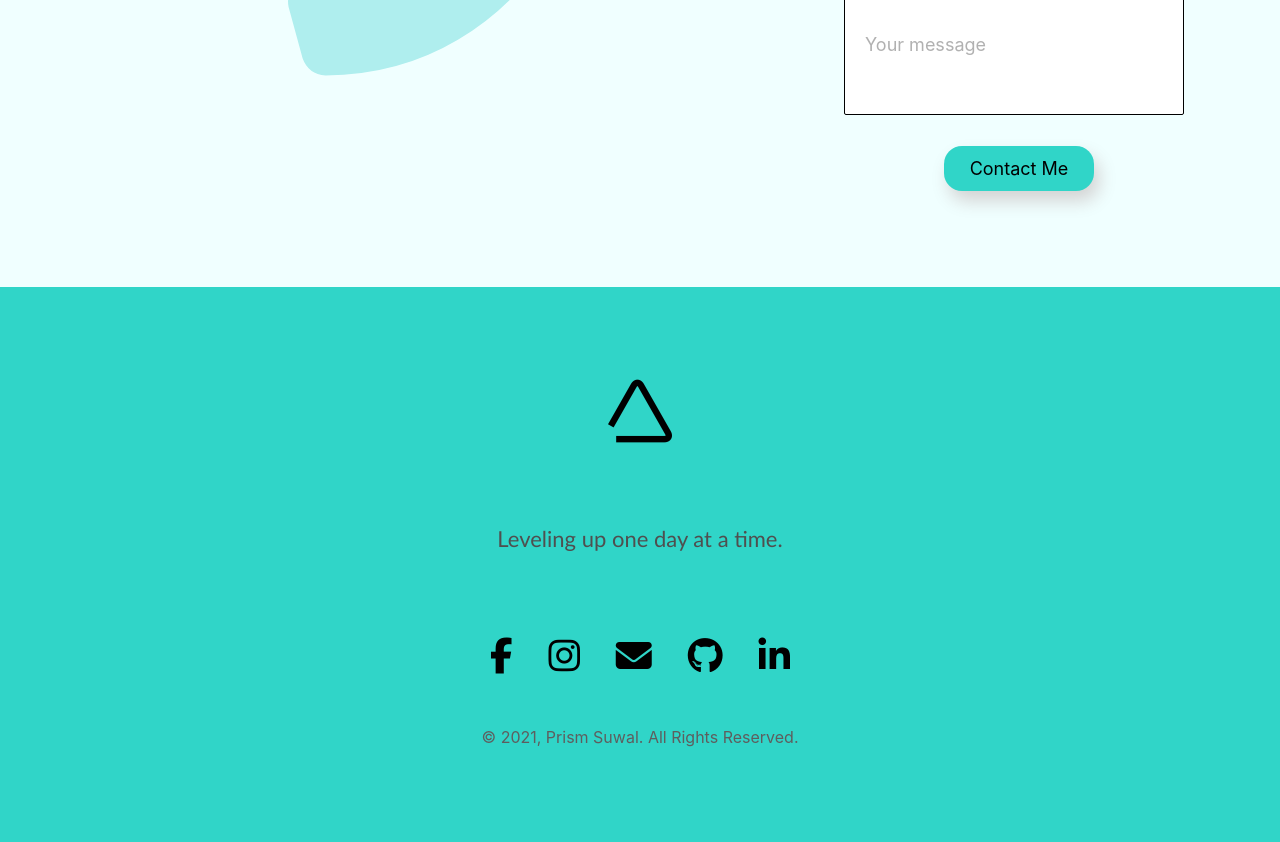
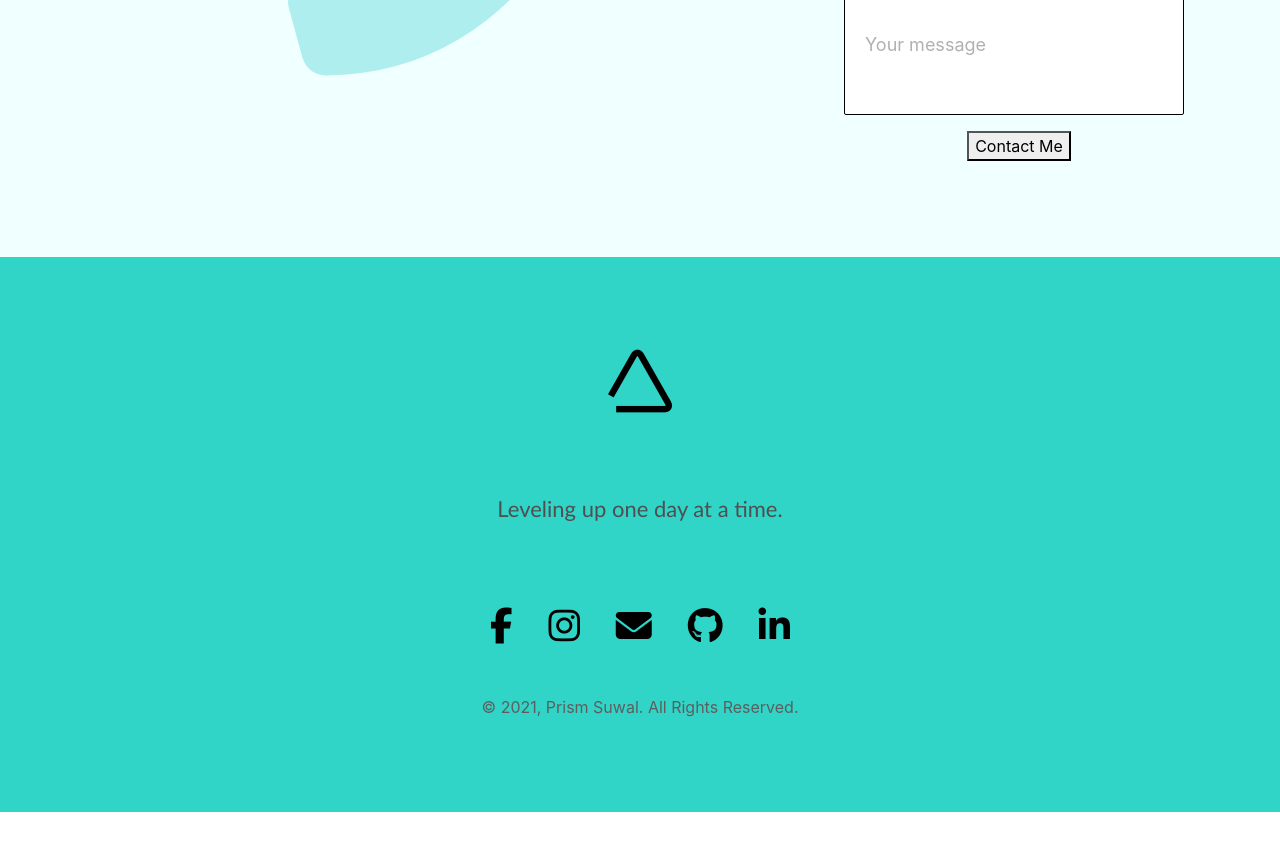
Before and after one commit to PrizmSuwal/portfolio, a React (Create React App) app: page / in a window 1280 px wide. Shown: the part 3060-3902 px from the top of the page. After the commit the page ends 3872 px from the top, so only its background shows below. Built offline with nearby package versions, Linux system fonts and the light colour scheme.

Commit message:
Temporary_Disabled

```diff
--- a/src/components/Contact/Contact.css
+++ b/src/components/Contact/Contact.css
@@ -62,20 +62,27 @@
   color: #b1b1b1;
 }
 
-.input-areas button{
+.input-areas .contact-p{
   border-radius: 18px;
   width: 150px;
-  background-color: #30d5c8;
+  background-color: grey;
   font-size: 18px;
   height: 45px;
   border: none;
   box-shadow: 5px 10px 18px #d3d3d3;
   margin-top: 15px;
+  padding-top: 9px;
+  margin-left: 110px;
 }
 
-.input-areas button:hover{
+/* .input-areas .contact-p:hover{
   background-color: black;
   color:#30d5c8;
+} */
+
+.contact-disabled {
+  font-size: 14px;
+  color: #a7a7a7;
 }
 
 
```
